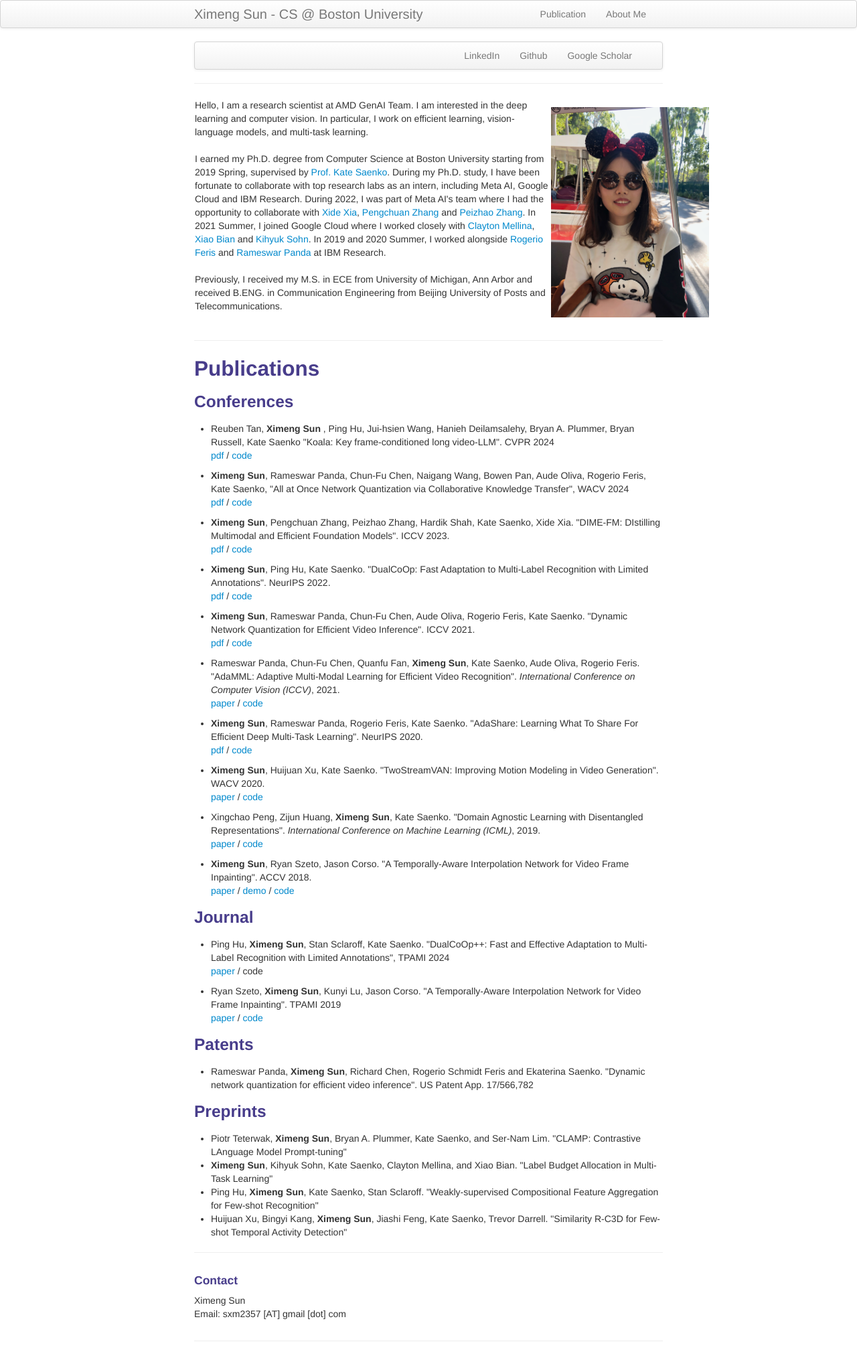
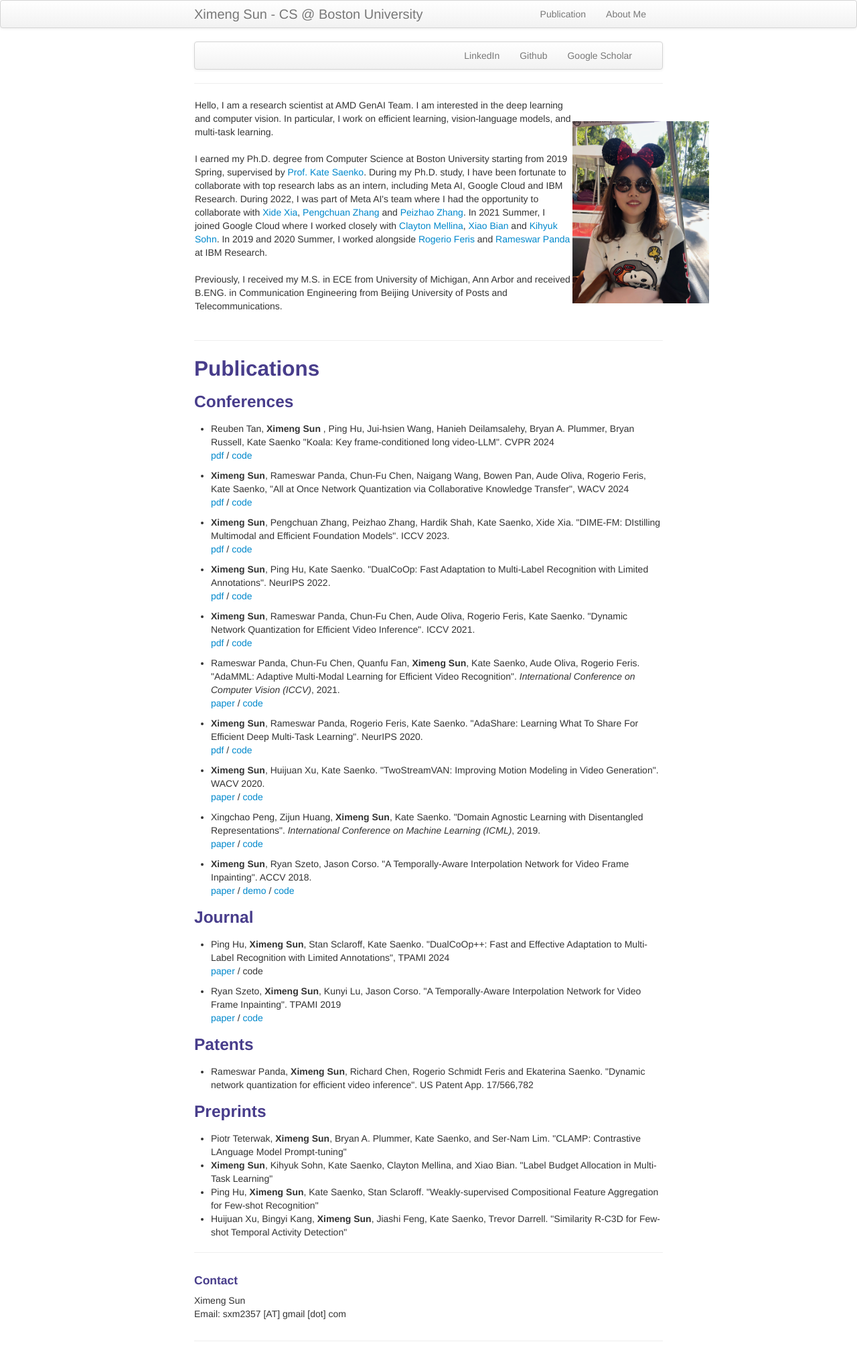
Before and after one commit to sunxm2357/sunxm2357.github.io, a Jekyll site: the page built from index.md, in a window 1280 px wide. Shown: the whole page at 67% size. Built offline with Jekyll 4.4.1, drawn with Linux system fonts in a browser that asks for light colours.

Commit message:
change photo size

```diff
--- a/_includes/themes/twitter/default.html
+++ b/_includes/themes/twitter/default.html
@@ -21,8 +21,6 @@
     <link href="{{ ASSET_PATH }}/css/kbroman.css" rel="stylesheet" type="text/css" media="all">
 
     <!-- Le fav and touch icons -->
-    <link rel="SHORTCUT ICON" href="{{ BASE_PATH }}/assets/me.ico"/>
-
     <!-- atom & rss feed -->
     <link href="{{ BASE_PATH }}{{ site.JB.atom_path }}" type="application/atom+xml" rel="alternate" title="Sitewide ATOM Feed">
     <link href="{{ BASE_PATH }}{{ site.JB.rss_path }}" type="application/rss+xml" rel="alternate" title="Sitewide RSS Feed">
--- a/index.md
+++ b/index.md
@@ -31,7 +31,7 @@ During my Ph.D. study, I have been fortunate to collaborate with top research la
 Previously, I received my M.S. in ECE from University of Michigan, Ann Arbor and received B.ENG. in Communication Engineering from Beijing University of Posts and Telecommunications.
 <br/>
 <br/> </td>
-<td><img src="../assets/pics/ximeng.png" title="Ximeng Sun" alt="Ximeng Sun" height="3000" width="2250"/> </td>
+<td><img src="../assets/pics/ximeng.png" title="Ximeng Sun" alt="Ximeng Sun" height="2400" width="1800"/> </td>
 </tr>
 </table>
 
```
Also changed, not shown: assets/me.ico (deleted).
